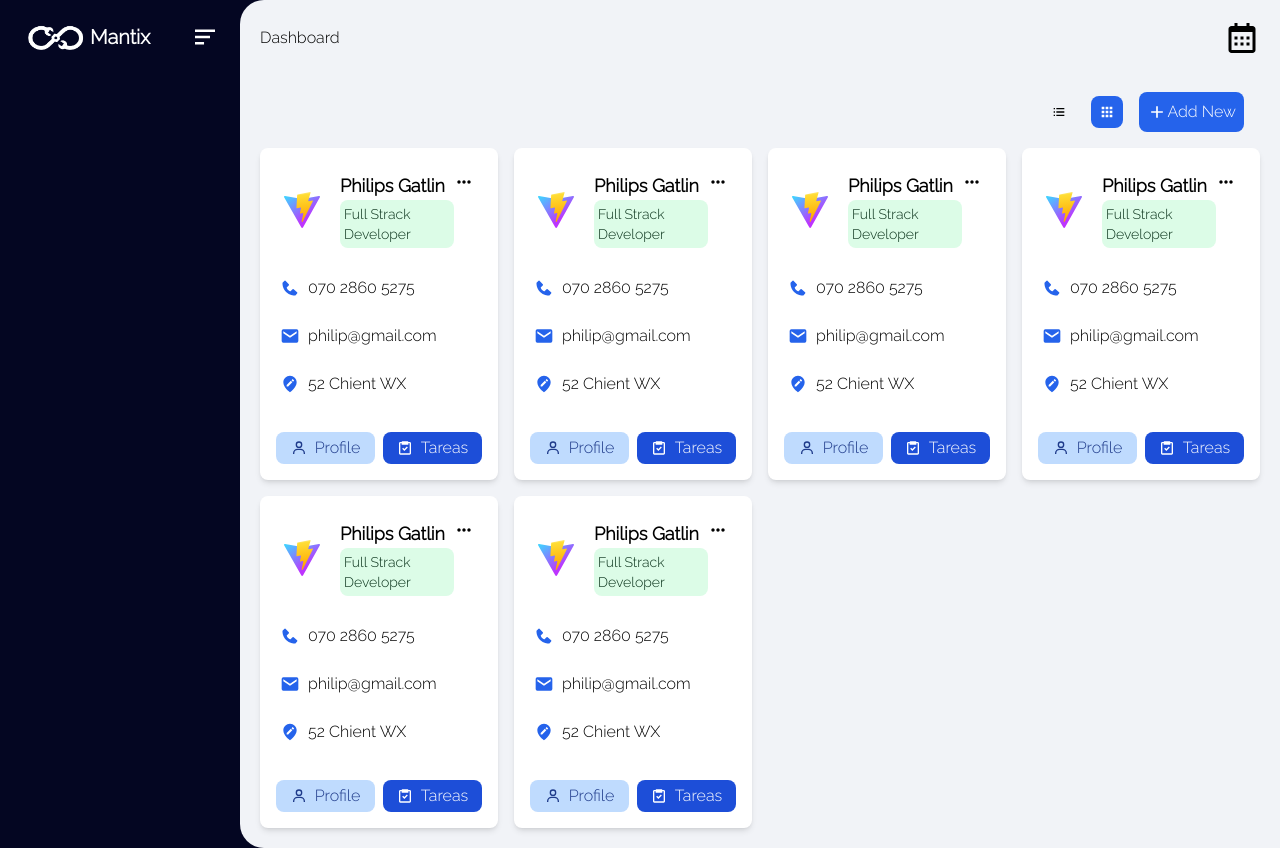
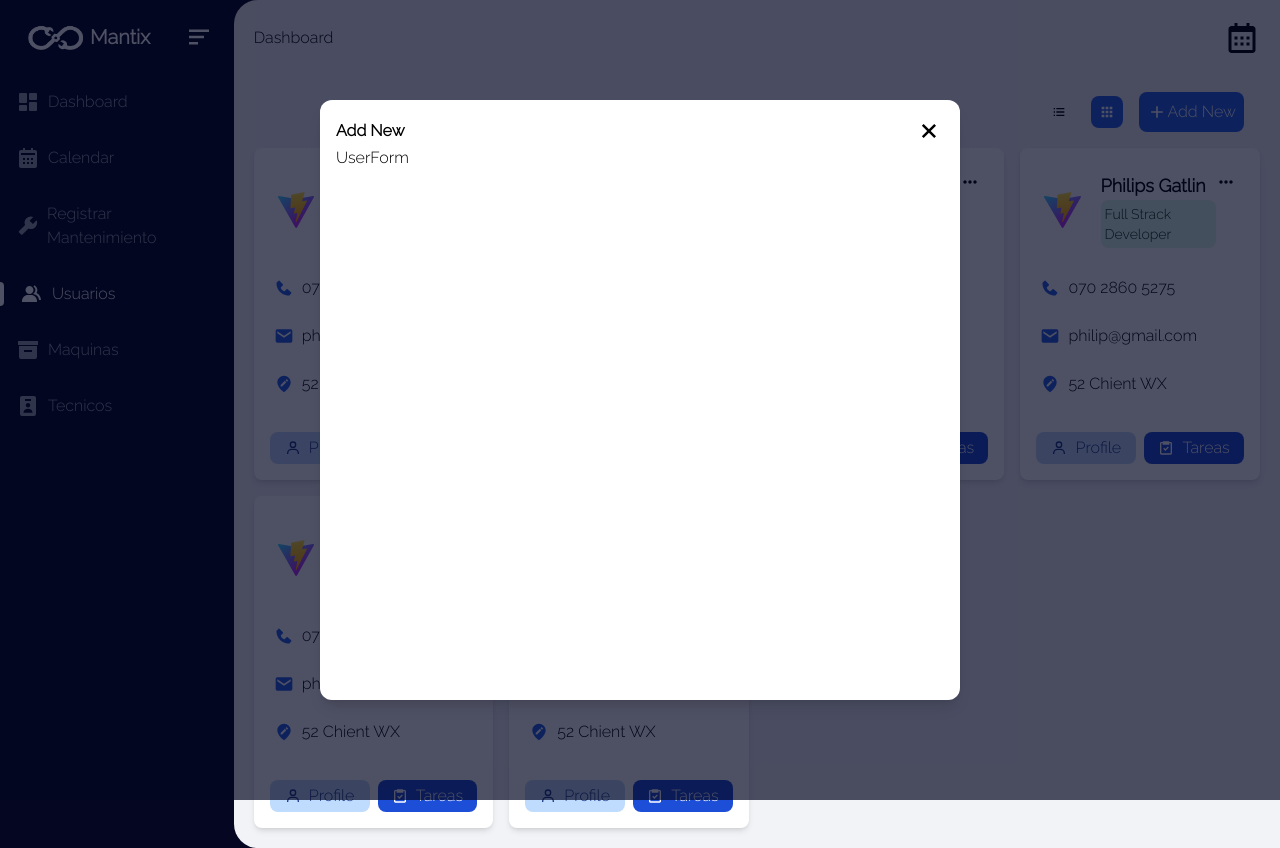
Before and after one commit to DnzoCode/MantixProApp, a React (Vite) app in the folder client/: page /users in a window 1280 px wide. Both pictures are taken after a click on the button "Add New". Built offline with nearby package versions, Linux system fonts and the light colour scheme.

Commit message:
Rutas y iconos

```diff
--- a/client/src/App.jsx
+++ b/client/src/App.jsx
@@ -5,14 +5,15 @@ import User from "./pages/User/User";
 export default function App() {
   return (
     <>
-      <Layout>
-        <BrowserRouter>
+      <BrowserRouter>
+        <Layout>
+          {/* Definición de rutas */}
           <Routes>
             <Route path="/calendar" element={<Event />} />
             <Route path="/users" element={<User />} />
           </Routes>
-        </BrowserRouter>
-      </Layout>
+        </Layout>
+      </BrowserRouter>
     </>
   );
 }
--- a/client/src/Components/Calendar/Calendar.jsx
+++ b/client/src/Components/Calendar/Calendar.jsx
@@ -3,13 +3,33 @@ import dayGridPlugin from "@fullcalendar/daygrid"; // a plugin!
 import timeGridPlugin from "@fullcalendar/timegrid";
 import interactionPlugin from "@fullcalendar/interaction";
 import multiMonthPlugin from "@fullcalendar/multimonth";
+import CalendarContent from "./CalendarContent";
 export default function Calendar() {
+  const events = [
+    {
+      id: 1,
+      title: "Evento 1",
+      start: "2023-09-05T10:00:00",
+      end: "2023-09-05T12:00:00",
+      description: "Descripción del evento 1",
+    },
+    {
+      id: 2,
+      title: "Evento 2",
+      start: "2023-09-06T14:00:00",
+      end: "2023-09-06T16:00:00",
+      description: "Descripción del evento 2",
+    },
+    // Agrega más eventos aquí
+  ];
+
   return (
     <>
       <div className="w-full">
         <FullCalendar
           plugins={[dayGridPlugin, interactionPlugin, timeGridPlugin]}
           initialView="dayGridMonth"
+          events={events}
           windowResizeDelay={150}
           contentHeight={"auto"}
           aspectRatio={1}
@@ -22,6 +42,9 @@ export default function Calendar() {
           }}
           handleWindowResize
           locale={"es"}
+          eventContent={(eventInfo) => (
+            <CalendarContent eventInfo={eventInfo} />
+          )}
         />
       </div>
     </>
--- /dev/null
+++ b/client/src/Components/Calendar/CalendarContent.jsx
@@ -0,0 +1,14 @@
+import React from "react";
+
+function CalendarContent({ eventInfo }) {
+  console.log(eventInfo.event._def);
+  return (
+    <>
+      <div className="w-full shadow-2xl rounded-lg p-4 bg-white-400 border-2 border-black">
+        <span className="whitespace-normal">{eventInfo.event._def.title}</span>
+      </div>
+    </>
+  );
+}
+
+export default CalendarContent;
--- a/client/src/Components/Global/Layout.jsx
+++ b/client/src/Components/Global/Layout.jsx
@@ -1,6 +1,6 @@
 import React from "react";
-import Sidebar from "../SideBar/Sidebar";
-import NavBar from "../NavBar/NavBar";
+import Sidebar from "./SideBar/Sidebar";
+import NavBar from "./NavBar/NavBar";
 
 function Layout({ children }) {
   return (
--- /dev/null
+++ b/client/src/Components/Global/Modal/Modal.jsx
@@ -0,0 +1,26 @@
+import { BiX } from "react-icons/bi";
+
+function Modal({ children, setOpenModal, isOpen }) {
+  return (
+    <>
+      <div
+        className={` top-0 right-0 left-0 h-screen  bg-dark-purple bg-opacity-70 flex justify-center items-center  ${
+          isOpen ? "fixed" : "hidden "
+        }`}
+      >
+        <div className={`bg-white w-2/4 rounded-xl shadow-lg h-3/4 p-4`}>
+          <div className="flex w-full justify-between items-center">
+            <span className="font-bold">Add New</span>
+            <BiX
+              className="text-3xl cursor-pointer"
+              onClick={() => setOpenModal(false)}
+            />
+          </div>
+          {children}
+        </div>
+      </div>
+    </>
+  );
+}
+
+export default Modal;
--- /dev/null
+++ b/client/src/Components/Global/SideBar/Sidebar.jsx
@@ -0,0 +1,121 @@
+import { useState } from "react";
+import {
+  BiMenuAltLeft,
+  BiSolidDashboard,
+  BiSolidCalendar,
+  BiSolidWrench,
+  BiSolidGroup,
+  BiSolidBox,
+  BiSolidUserBadge,
+} from "react-icons/bi";
+import { Link, useLocation } from "react-router-dom";
+export default function Sidebar() {
+  const [open, setOpen] = useState(true);
+
+  const location = useLocation();
+  console.log(location.pathname);
+  const items = [
+    {
+      icon: <BiSolidDashboard className="text-2xl mr-2" />,
+      title: "Dashboard",
+      active: true,
+      to: "/dashboard",
+    },
+    {
+      icon: <BiSolidCalendar className="text-2xl mr-2" />,
+      title: "Calendar",
+      active: false,
+      to: "/calendar",
+    },
+    {
+      icon: <BiSolidWrench className="text-2xl mr-2" />,
+      title: "Registrar Mantenimiento",
+      active: false,
+      to: "/mantenimiento/add",
+    },
+    {
+      icon: <BiSolidGroup className="text-2xl mr-2" />,
+      title: "Usuarios",
+      active: false,
+      to: "/users",
+    },
+    {
+      icon: <BiSolidBox className="text-2xl mr-2" />,
+      title: "Maquinas",
+      active: false,
+      to: "/maquinas",
+    },
+    {
+      icon: <BiSolidUserBadge className="text-2xl mr-2" />,
+      title: "Tecnicos",
+      active: false,
+      to: "/tecnicos",
+    },
+  ];
+
+  return (
+    <>
+      <div
+        className={`bg-dark-purple h-screen  duration-300 relative ${
+          open ? "w-72" : "w-20"
+        }`}
+      >
+        <div
+          className={`flex justify-between items-center p-5 ${
+            open ? "flex-row" : "flex-col-reverse"
+          }`}
+        >
+          <div className="flex items-center">
+            <img
+              src="MantixLogo.png"
+              width={70}
+              alt="LogoMantix"
+              title="LogoMantix"
+            />
+            <span
+              className={`text-white text-xl font-bold ${
+                open ? "block" : "hidden"
+              }`}
+            >
+              Mantix
+            </span>
+          </div>
+          <BiMenuAltLeft
+            className={`text-white text-3xl cursor-pointer`}
+            onClick={() => setOpen(!open)}
+          />
+        </div>
+
+        <div className={`flex flex-col justify-start `}>
+          {items.map((item) => (
+            <Link
+              to={item.to}
+              key={item.icon}
+              className={`flex w-full ${
+                location.pathname == item.to ? "text-white" : "text-gray-400"
+              } h-auto items-center cursor-pointer duration-150 hover:text-white`}
+            >
+              <div
+                className={`w-1 bg-white rounded-tr-3xl rounded-br-3xl h-6 ${
+                  location.pathname == item.to ? "flex" : "hidden"
+                }`}
+              ></div>
+              <div
+                className={`flex items-center p-4 w-full ${
+                  !open ? "items-center justify-center " : ""
+                }`}
+              >
+                {item.icon}
+                <span
+                  className={`${!open ? "hidden" : "block"} whitespace-normal`}
+                >
+                  {item.title}
+                </span>
+              </div>
+            </Link>
+          ))}
+        </div>
+      </div>
+    </>
+  );
+}
--- a/client/src/Components/SideBar/Sidebar.jsx
+++ /dev/null
@@ -1,40 +0,0 @@
-import { useState } from "react";
-import { BiMenuAltLeft } from "react-icons/bi";
-export default function Sidebar() {
-  const [open, setOpen] = useState(true);
-  return (
-    <>
-      <div
-        className={`bg-dark-purple h-screen p-5 duration-300 relative ${
-          open ? "w-72" : "w-20"
-        }`}
-      >
-        <div
-          className={`flex justify-between items-center ${
-            open ? "flex-row" : "flex-col-reverse"
-          }`}
-        >
-          <div className="flex items-center">
-            <img
-              src="MantixLogo.png"
-              width={70}
-              alt="LogoMantix"
-              title="LogoMantix"
-            />
-            <span
-              className={`text-white text-xl font-bold ${
-                open ? "block" : "hidden"
-              }`}
-            >
-              Mantix
-            </span>
-          </div>
-          <BiMenuAltLeft
-            className={`text-white text-3xl cursor-pointer`}
-            onClick={() => setOpen(!open)}
-          />
-        </div>
-      </div>
-    </>
-  );
-}
--- /dev/null
+++ b/client/src/Components/User/UserForm.jsx
@@ -0,0 +1,11 @@
+import React from "react";
+
+function UserForm() {
+  return (
+    <>
+      <div>UserForm</div>
+    </>
+  );
+}
+
+export default UserForm;
--- a/client/src/pages/Event/Event.jsx
+++ b/client/src/pages/Event/Event.jsx
@@ -3,7 +3,7 @@ export default function Event() {
   return (
     <>
       <div className="flex gap-4 ">
-        <div className="bg-white p-4 rounded-lg shadow-xl col-span-4 lg:col-span-3 w-full">
+        <div className="bg-white p-4 rounded-lg shadow-xl col-span-4 lg:col-span-3 w-full flex justify-strech items-stretch">
           <Calendar />
         </div>
       </div>
--- a/client/src/pages/User/User.jsx
+++ b/client/src/pages/User/User.jsx
@@ -1,9 +1,17 @@
-import React from "react";
+import React, { useState } from "react";
 import UserCard from "../../Components/User/UserCard";
 import { BiPlus, BiSolidGrid, BiListUl } from "react-icons/bi";
+import Modal from "../../Components/Global/Modal/Modal";
+import UserForm from "../../Components/User/UserForm";
 function User() {
+  const [openModal, setOpenModal] = useState(false);
   return (
     <>
+      <Modal setOpenModal={setOpenModal} isOpen={openModal}>
+        <div>
+          <UserForm />
+        </div>
+      </Modal>
       <div className="flex justify-between items-center p-4">
         <div></div>
         <div className="flex items-center">
@@ -13,7 +21,10 @@ function User() {
           <button className="mr-4 bg-blue-600 text-white p-2 rounded-lg flex items-center ">
             <BiSolidGrid />
           </button>
-          <button className="bg-blue-600 text-white p-2 rounded-lg flex items-center">
+          <button
+            className="bg-blue-600 text-white p-2 rounded-lg flex items-center hover:bg-blue-800 duration-100"
+            onClick={() => setOpenModal(true)}
+          >
             <BiPlus className="text-xl" />
             Add New
           </button>
```
Also changed, not shown: client/src/Components/Global/NavBar/NavBar.jsx (renamed from client/src/Components/NavBar/NavBar.jsx).
